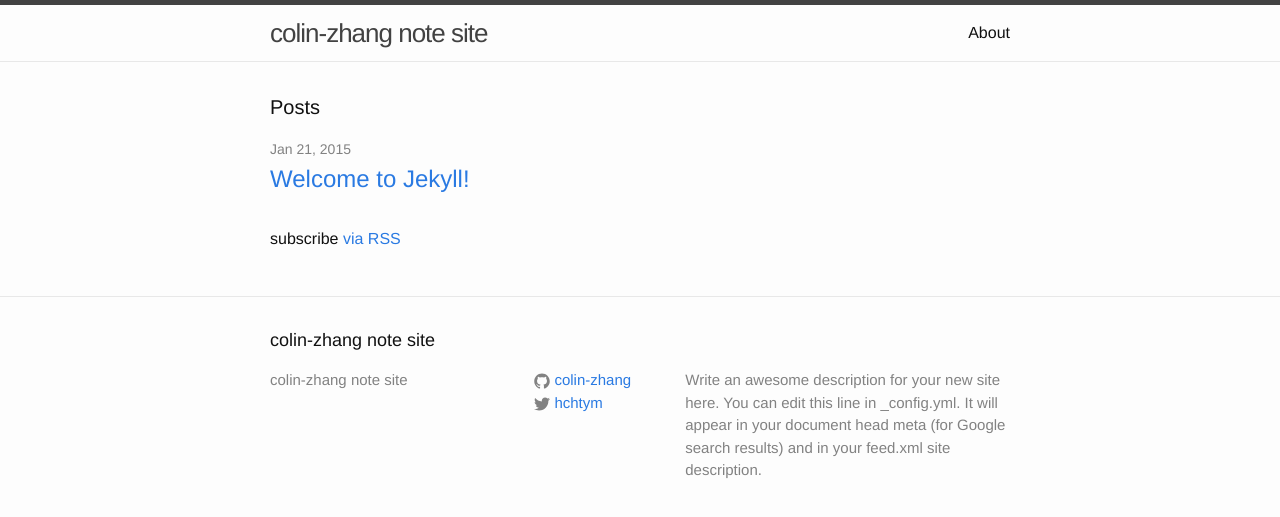
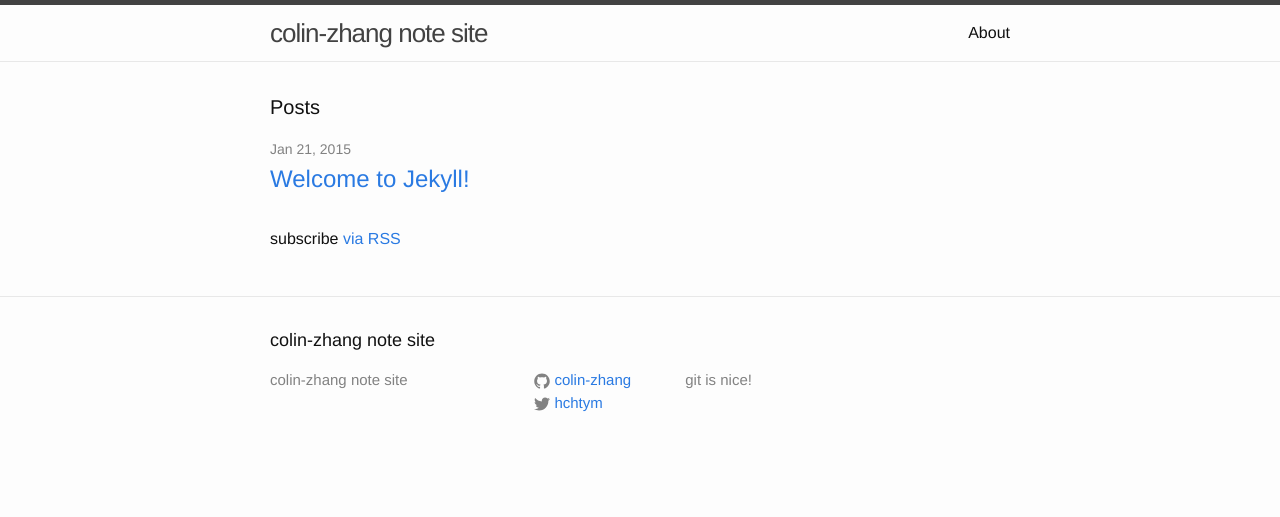
Before and after one commit to colin-zhang/colin-zhang.github.io, a Jekyll site: the page built from index.html, in a window 1280 px wide. Shown: the top 517 px of the page. Built offline with Jekyll 4.4.1, drawn with Linux system fonts in a browser that asks for light colours.

Commit message:
test3 _config.xml

```diff
--- a/_config.yml
+++ b/_config.yml
@@ -1,10 +1,8 @@
 # Site settings
 title: colin-zhang note site
 description: > # this means to ignore newlines until "baseurl:"
-  Write an awesome description for your new site here. You can edit this
-  line in _config.yml. It will appear in your document head meta (for
-  Google search results) and in your feed.xml site description.
-baseurl: "/blog/" # the subpath of your site, e.g. /blog/
+  git is nice!
+baseurl: "" # the subpath of your site, e.g. /blog/
 url: "http://colin-zhang.github.io" # the base hostname & protocol for your site
 twitter_username: hchtym
 github_username:  colin-zhang
```
